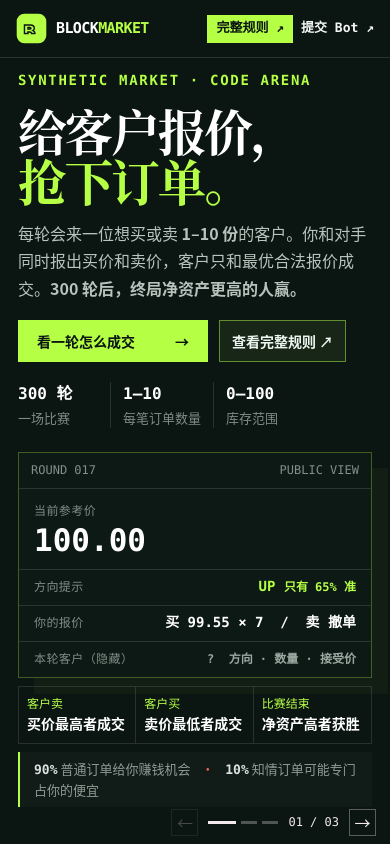
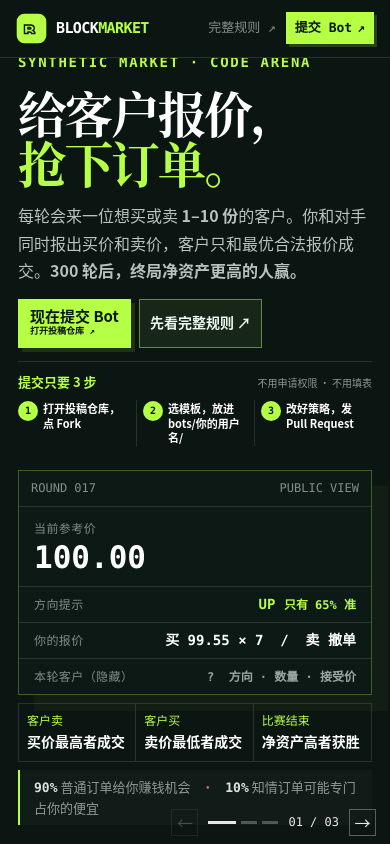
Before and after one commit to Felix-robot/BlockMarket, a plain HTML site: page site/index.html in a window 390 px wide. Drawn offline with Linux system fonts and the light colour scheme.

Commit message:
feat: make bot submission path prominent

```diff
--- a/site/index.html
+++ b/site/index.html
@@ -27,8 +27,8 @@
         <button type="button" data-goto="2"><span>03</span>证据</button>
       </nav>
       <div class="header-links">
-        <a href="https://github.com/Felix-robot/BlockMarket/blob/main/docs/PLAYER_GUIDE.md" target="_blank" rel="noopener noreferrer">完整规则 ↗</a>
-        <a class="submit-link" href="https://github.com/Felix-robot/BlockMarket-Bots" target="_blank" rel="noopener noreferrer">提交 Bot ↗</a>
+        <a class="guide-link" href="https://github.com/Felix-robot/BlockMarket/blob/main/docs/PLAYER_GUIDE.md" target="_blank" rel="noopener noreferrer">完整规则 ↗</a>
+        <a class="submit-link" href="https://github.com/Felix-robot/BlockMarket-Bots" target="_blank" rel="noopener noreferrer"><span>提交 Bot</span><small>3 步</small><b>↗</b></a>
       </div>
     </header>
 
@@ -40,14 +40,17 @@
             <h1>给客户报价，<br><em>抢下订单。</em></h1>
             <p class="lead">每轮会来一位想买或卖 <strong>1–10 份</strong>的客户。你和对手同时报出买价和卖价，客户只和最优合法报价成交。<strong>300 轮后，终局净资产更高的人赢。</strong></p>
             <div class="hero-actions">
-              <button class="primary-action" type="button" data-goto="1">看一轮怎么成交 <span>→</span></button>
-              <a class="guide-action" href="https://github.com/Felix-robot/BlockMarket/blob/main/docs/PLAYER_GUIDE.md" target="_blank" rel="noopener noreferrer">查看完整规则 ↗</a>
+              <a class="submit-action" href="https://github.com/Felix-robot/BlockMarket-Bots" target="_blank" rel="noopener noreferrer"><strong>现在提交 Bot</strong><span>打开投稿仓库 ↗</span></a>
+              <a class="guide-action" href="https://github.com/Felix-robot/BlockMarket/blob/main/docs/PLAYER_GUIDE.md" target="_blank" rel="noopener noreferrer">先看完整规则 ↗</a>
             </div>
-            <dl class="hero-stats">
-              <div><dt>300 轮</dt><dd>一场比赛</dd></div>
-              <div><dt>1–10</dt><dd>每笔订单数量</dd></div>
-              <div><dt>0–100</dt><dd>库存范围</dd></div>
-            </dl>
+            <section class="submit-flow" aria-labelledby="submit-flow-title">
+              <div class="submit-flow-head"><strong id="submit-flow-title">提交只要 3 步</strong><span>不用申请权限 · 不用填表</span></div>
+              <ol>
+                <li><span>1</span><strong>打开投稿仓库，点 Fork</strong></li>
+                <li><span>2</span><strong>选模板，放进 bots/你的用户名/</strong></li>
+                <li><span>3</span><strong>改好策略，发 Pull Request</strong></li>
+              </ol>
+            </section>
           </div>
 
           <div class="play-card">
--- a/site/styles.css
+++ b/site/styles.css
@@ -49,12 +49,14 @@
 .site-header nav button[aria-current="page"] { color: #fff; }
 .site-header nav button[aria-current="page"]::after { transform: scaleX(1); }
 
-.header-links { display: flex; gap: 18px; align-items: center; justify-self: end; font-family: var(--mono); font-size: 10px; }
+.header-links { display: flex; gap: 10px; align-items: center; justify-self: end; font-family: var(--mono); font-size: 10px; }
 .header-links a { color: #84918b; text-decoration: none; }
 .header-links a:hover { color: var(--green); }
-.header-links .submit-link { color: #f3f8f5; font-weight: 800; }
-.header-links a:first-child { display: inline-flex; align-items: center; min-height: 32px; padding: 0 11px; color: var(--ink); border: 1px solid var(--green); background: var(--green); font-weight: 800; transition: background .2s ease, transform .2s ease; }
-.header-links a:first-child:hover { color: var(--ink); background: #ceff83; transform: translateY(-1px); }
+.header-links .guide-link { padding: 8px 4px; }
+.header-links .submit-link { display: inline-flex; gap: 8px; align-items: center; min-height: 40px; padding: 0 13px; color: var(--ink); border: 1px solid var(--green); background: var(--green); box-shadow: 4px 4px 0 rgba(181,255,69,.18); font-weight: 900; transition: background .2s ease, box-shadow .2s ease, transform .2s ease; }
+.header-links .submit-link small { padding: 2px 5px; color: var(--green); background: var(--ink); font-size: .72em; font-weight: 900; }
+.header-links .submit-link b { font-weight: 900; }
+.header-links .submit-link:hover { color: var(--ink); background: #ceff83; box-shadow: 6px 6px 0 rgba(181,255,69,.24); transform: translate(-1px,-1px); }
 
 .deck { display: flex; width: 100%; height: calc(100dvh - 64px); transition: transform .65s cubic-bezier(.22,.8,.22,1); will-change: transform; }
 .slide { position: relative; flex: 0 0 100vw; width: 100vw; height: 100%; overflow: hidden; }
@@ -67,11 +69,24 @@
 .hero-copy h1 { margin: clamp(18px, 2.6vh, 28px) 0 22px; font-family: var(--display); font-size: clamp(59px, 6.1vw, 90px); font-weight: 700; letter-spacing: -.045em; line-height: 1.06; text-wrap: balance; }
 .hero-copy h1 em { color: var(--green); font-style: normal; }
 .lead { max-width: 620px; margin: 0; color: #b8c3bd; font-size: clamp(15px, 1.25vw, 17px); line-height: 1.8; }
-.hero-actions { display: flex; gap: 18px; align-items: center; margin: clamp(25px, 4vh, 40px) 0; }
+.hero-actions { display: flex; gap: 13px; align-items: stretch; margin: clamp(22px, 3.2vh, 32px) 0 18px; }
 .primary-action { display: flex; gap: 40px; align-items: center; justify-content: space-between; min-width: 195px; height: 48px; margin: 0; padding: 0 19px; color: var(--ink); border: 0; background: var(--green); font-size: 12px; font-weight: 750; cursor: pointer; transition: transform .2s ease, background .2s ease; }
 .primary-action:hover { background: #ceff83; transform: translateY(-2px); }
+.submit-action { display: grid; min-width: 230px; min-height: 58px; padding: 9px 18px; color: var(--ink); border: 1px solid var(--green); background: var(--green); text-decoration: none; box-shadow: 7px 7px 0 rgba(181,255,69,.12); transition: transform .2s ease, background .2s ease, box-shadow .2s ease; }
+.submit-action strong { font-size: 18px; font-weight: 900; line-height: 1.2; }
+.submit-action span { font-family: var(--mono); font-size: 11px; font-weight: 700; }
+.submit-action:hover { color: var(--ink); background: #ceff83; box-shadow: 9px 9px 0 rgba(181,255,69,.17); transform: translate(-2px,-2px); }
 .guide-action { display: inline-flex; align-items: center; justify-content: center; min-height: 48px; padding: 0 17px; color: #edf5f1; border: 1px solid rgba(181,255,69,.48); background: rgba(181,255,69,.07); font-size: 12px; font-weight: 750; text-decoration: none; white-space: nowrap; transition: color .2s ease, background .2s ease, transform .2s ease; }
 .guide-action:hover { color: var(--ink); background: var(--green); transform: translateY(-2px); }
+.submit-flow { padding: 14px 0 0; border-top: 1px solid var(--dark-line); }
+.submit-flow-head { display: flex; align-items: baseline; justify-content: space-between; gap: 14px; margin-bottom: 11px; }
+.submit-flow-head strong { color: var(--green); font-size: 15px; }
+.submit-flow-head span { color: #8b9891; font-size: 12px; }
+.submit-flow ol { display: grid; grid-template-columns: repeat(3,1fr); margin: 0; padding: 0; list-style: none; }
+.submit-flow li { display: grid; grid-template-columns: 25px 1fr; gap: 8px; align-items: start; min-width: 0; padding: 2px 13px; border-left: 1px solid var(--dark-line); }
+.submit-flow li:first-child { padding-left: 0; border-left: 0; }
+.submit-flow li > span { display: grid; place-items: center; width: 25px; height: 25px; color: var(--ink); border-radius: 50%; background: var(--green); font-family: var(--mono); font-size: 12px; font-weight: 900; }
+.submit-flow li strong { font-size: 13px; line-height: 1.45; }
 .hero-stats { display: flex; margin: 0; }
 .hero-stats div { display: grid; gap: 1px; min-width: 112px; padding: 0 22px; border-left: 1px solid var(--dark-line); }
 .hero-stats div:first-child { padding-left: 0; border-left: 0; }
@@ -232,15 +247,27 @@
   .site-header nav { position: fixed; right: 70px; bottom: 12px; left: 70px; z-index: 62; justify-content: center; height: 32px; pointer-events: none; }
   .site-header nav button { display: none; }
   .header-links { gap: 8px; font-size: 8px; }
-  .header-links a:first-child { min-height: 28px; padding: 0 8px; }
+  .header-links .guide-link { padding: 6px 2px; }
+  .header-links .submit-link { gap: 5px; min-height: 32px; padding: 0 8px; box-shadow: 3px 3px 0 rgba(181,255,69,.18); }
+  .header-links .submit-link small { display: none; }
   .deck { height: calc(100dvh - 58px); }
   .intro-slide { padding: 30px 18px 55px; }
   .intro-layout { display: flex; flex-direction: column; gap: 24px; align-items: stretch; justify-content: center; }
   .hero-copy h1 { margin: 13px 0 14px; font-size: clamp(46px, 12.5vw, 55px); line-height: 1.04; }
   .lead { font-size: 13px; line-height: 1.72; }
-  .hero-actions { gap: 11px; margin: 18px 0 20px; }
+  .hero-actions { gap: 8px; margin: 14px 0 13px; }
+  .submit-action { min-width: 0; min-height: 49px; padding: 7px 11px; box-shadow: 4px 4px 0 rgba(181,255,69,.12); }
+  .submit-action strong { font-size: 15px; }
+  .submit-action span { font-size: 9px; }
   .primary-action { min-width: 180px; height: 42px; }
-  .guide-action { min-height: 42px; padding: 0 12px; font-size: 10px; }
+  .guide-action { min-height: 49px; padding: 0 10px; font-size: 10px; }
+  .submit-flow { padding-top: 10px; }
+  .submit-flow-head { margin-bottom: 8px; }
+  .submit-flow-head strong { font-size: 13px; }
+  .submit-flow-head span { font-size: 10px; }
+  .submit-flow li { grid-template-columns: 20px 1fr; gap: 5px; padding: 1px 6px; }
+  .submit-flow li > span { width: 20px; height: 20px; font-size: 10px; }
+  .submit-flow li strong { font-size: 11px; line-height: 1.35; }
   .hero-stats div { padding-inline: 12px; }
   .hero-stats dt { font-size: 12px; }
   .hero-stats dd { font-size: 9px; }
```
Also changed, not shown: STATUS.md (+1 -1 lines), docs/PLAYER_GUIDE.md (+13 -0 lines), 1 other file.
